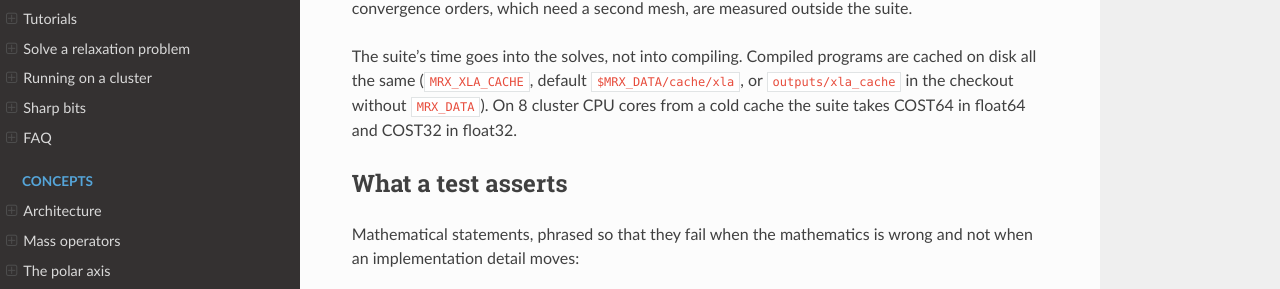
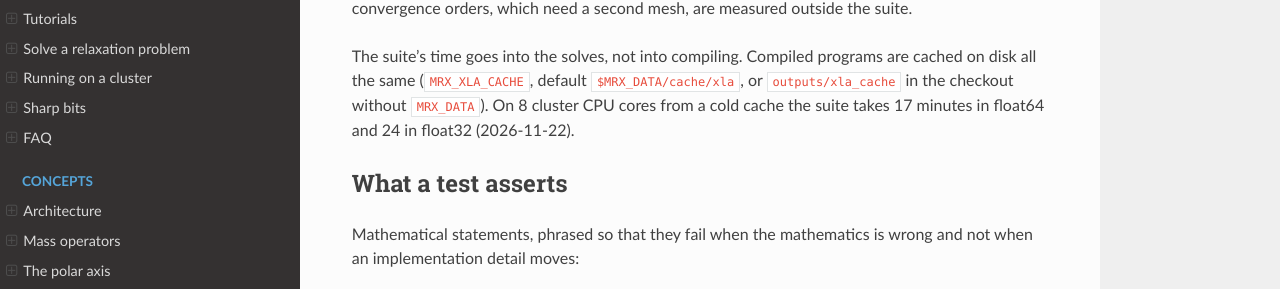
Before and after one commit to ToBlick/mrx, a Sphinx documentation site: the page built from docs/source/concepts/testing_strategy.md, in a window 1280 px wide and 900 px high, scrolled down 1116 px. Shown: the part 162-451 px from the top of the window. Built offline with Sphinx 7.4.7 and the Read the Docs theme 3.1.0, drawn with Linux system fonts in a browser that asks for light colours.

Commit message:
Docs: the suite's cost

```diff
--- a/docs/source/concepts/testing_strategy.md
+++ b/docs/source/concepts/testing_strategy.md
@@ -50,7 +50,7 @@ The suite's time goes into the solves, not into compiling. Compiled programs
 are cached on disk all the same (`MRX_XLA_CACHE`, default
 `$MRX_DATA/cache/xla`, or `outputs/xla_cache` in the checkout without
 `MRX_DATA`). On 8 cluster CPU cores from a cold cache the suite takes
-COST64 in float64 and COST32 in float32.
+17 minutes in float64 and 24 in float32 (2026-11-22).
 
 ## What a test asserts
 
```
